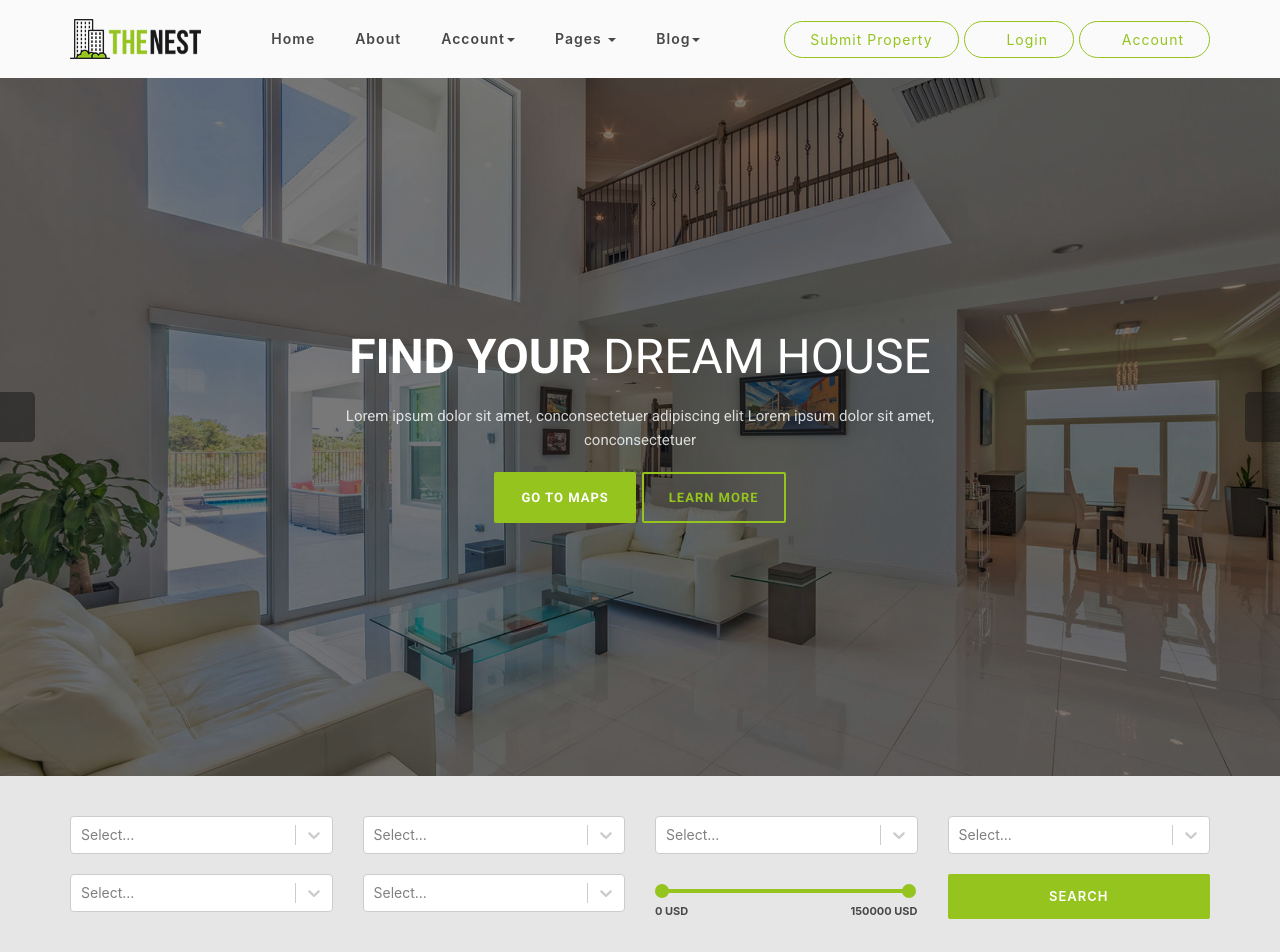
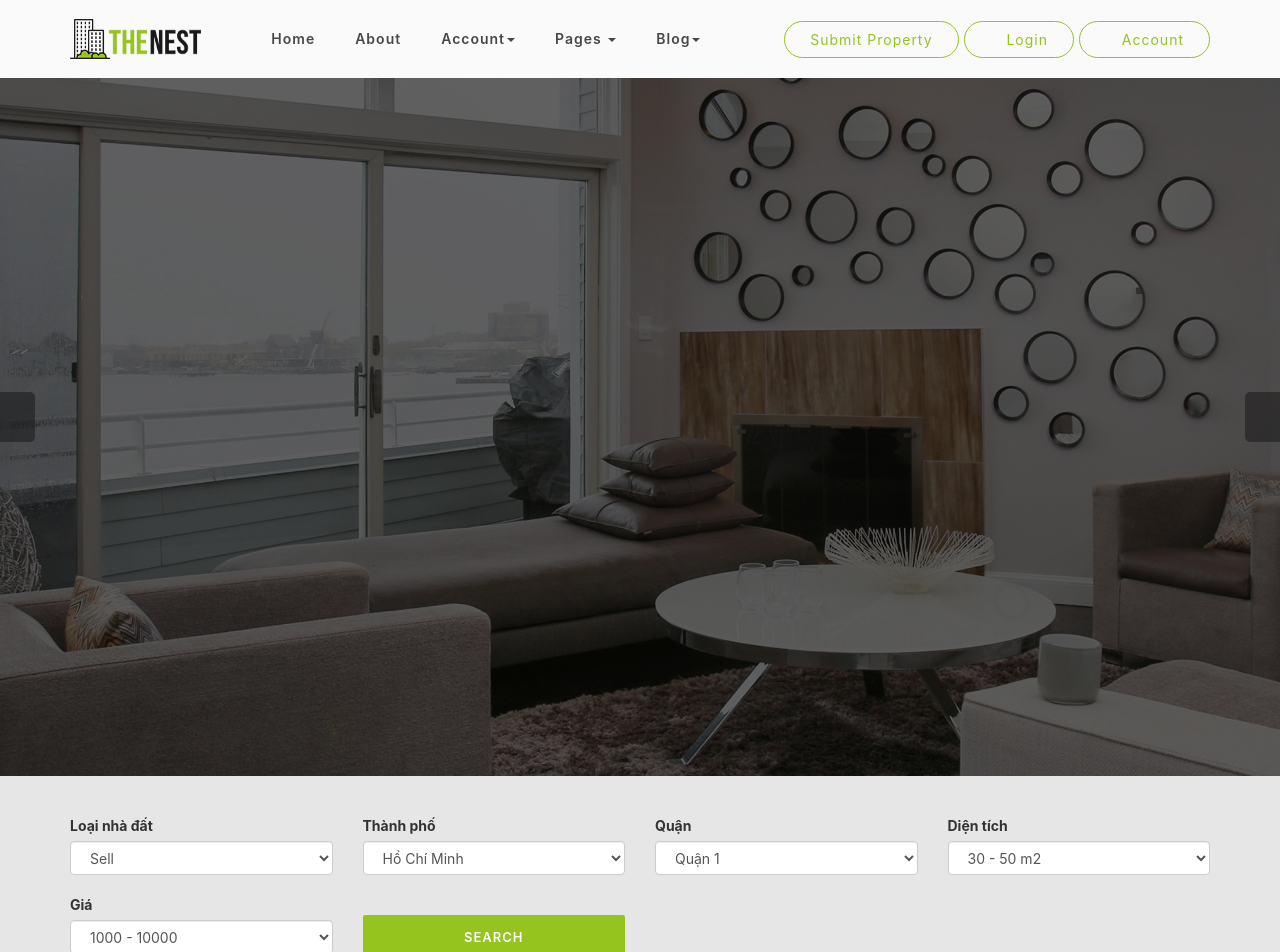
Before and after one commit to dhuant/Front-end-DATN-, a React (Create React App) app in the folder front-end/: page / in a window 1280 px wide. Shown: the top 952 px of the page. Built offline with nearby package versions, Linux system fonts and the light colour scheme; a web font is replaced by a local one; what react-google-maps would draw is missing.

Commit message:
Sửa form search ở trang Home. Gưi request, lấy dữ liệu thành công

```diff
--- a/front-end/package.json
+++ b/front-end/package.json
@@ -3,6 +3,7 @@
   "version": "0.1.0",
   "private": true,
   "dependencies": {
+    "antd": "^3.15.1",
     "axios": "^0.18.0",
     "bootstrap-select": "^1.13.8",
     "react": "^16.8.4",
--- a/front-end/src/App.js
+++ b/front-end/src/App.js
@@ -11,6 +11,7 @@ import Properties from './pages/Properties'
 import EstateList from './pages/EstateList'
 import MyEstateList from './pages/MyEstateList'
 import ChangePassword from './pages/ChangePassword'
+import test from './pages/test'
 
 class App extends Component {
   render() {
@@ -18,16 +19,17 @@ class App extends Component {
       <BrowserRouter>
         <div>
           <Switch>
+            <Route exact path='/test' component={test} />
             <Route exact path='/' component={Home} />
             <Route exact path='/login' component={Login} />
             <Route exact path='/login2' component={Login2} />
-            <Route exact path='/submitproperty' component={SubmitProperty}/>
+            <Route exact path='/submitproperty' component={SubmitProperty} />
             <Route exact path='/maps' component={Map} />
             <Route exact path='/profile' component={Profile} />
             <Route exact path='/properties/:id' component={Properties} />
             <Route exact path='/estatelist' component={EstateList} />
             <Route exact path='/myproperties' component={MyEstateList} />
-            <Route exact path="/changepassword" component={ChangePassword}/>
+            <Route exact path="/changepassword" component={ChangePassword} />
             <Route exact path='/properties' component={Properties} />
           </Switch>
         </div>
--- a/front-end/src/constants/ActionTypes.js
+++ b/front-end/src/constants/ActionTypes.js
@@ -1,2 +1,3 @@
-export const FETCH_ESTATES = 'FETCH_ESTATES';
-export const GET_ESTATE = 'GET_ESTATE';
+export const FETCH_ESTATES_AROUND_CURRENT_LOCATION = 'FETCH_ESTATES_AROUND_CURRENT_LOCATION';
+export const GET_INFO_ESTATE = 'GET_INFO_ESTATE';
+export const GET_LIST_ESTATE_FROM_FORM_SEARCH = 'GET_LIST_ESTATE_FROM_FORM_SEARCH'
--- a/front-end/src/pages/Home.js
+++ b/front-end/src/pages/Home.js
@@ -5,23 +5,73 @@ import Footer from '../components/Footer';
 import Header from '../components/Header';
 import MainHeader from '../components/MainHeader';
 import { withRouter } from 'react-router-dom';
-import Select from 'react-select'
-const options = [
-    { value: 'chocolate', label: 'Chocolate' },
-    { value: 'strawberry', label: 'Strawberry' },
-    { value: 'vanilla', label: 'Vanilla' },
+import * as actions from '../actions/request';
+// import { Select } from 'antd';
+import { connect } from 'react-redux';
+
+const Types = [
+    { value: 'sell', label: 'Sell' },
+    { value: 'sold', label: 'Sold' },
+    { value: 'rented', label: 'Rent' },
 ];
+const ProvinceData = [
+    { value: 'hochiminh', label: 'Hồ Chí Minh' },
+    { value: 'hanoi', label: 'Hà Nội' }];
+const DistrictData = {
+    hochiminh: ['Quận 1', 'Quận 2', 'Tân Phú'],
+    hanoi: ['Hoàn Kiếm', 'Ba Đình', 'Đống Đa'],
+};
 
+const Area = [
+    { value: '30-50', label: '30 - 50 m2' },
+    { value: '70-110', label: '70 - 110 m2' },
+];
+const Price = [
+    { value: '1000-10000', label: '1000 - 10000' },
+    { value: '10000-20000', label: '10000 - 20000' },
+];
 class Home extends Component {
     constructor() {
         super();
         this.state = {
-            selectedOption: null,
+            type: Types[0].value,
+            province: ProvinceData[0].label,
+            districts: DistrictData[ProvinceData[0].value],
+            district: DistrictData[ProvinceData[0].value][0],
+            area: Area[0].value,
+            price: Price[0].value,
         };
     }
-    handleChange = (selectedOption) => {
-        this.setState({ selectedOption });
-        console.log(`Option selected:`, selectedOption);
+    handleProvinceChange = (e) => {
+        let target = e.target;
+        let name = target.name;
+        let value = target.value;
+        const result = ProvinceData.find(city => city.label === value);
+        this.setState({
+            [name]: value,
+            districts: DistrictData[result.value],
+            district: DistrictData[result.value][0],
+        });
+
+    }
+    handleOnChange = (e) => {
+        let target = e.target;
+        let name = target.name;
+        let value = target.value;
+        this.setState({
+            [name]: value,
+        });
+    }
+    onSearch = (e) => {
+        e.preventDefault();
+        let data = {
+            type: this.state.type,
+            address: `${this.state.district}, ${this.state.province}`,
+            area: this.state.area,
+            price: this.state.price
+        }
+        console.log(data);
+        this.props.actGetListEstatesFromFormSearch(data);
     }
     componentDidMount() {
         // if (localStorage.getItem('token') !=== 'true' || ) {
@@ -37,7 +87,13 @@ class Home extends Component {
         this.props.history.push("/properties");
     }
     render() {
-        const { selectedOption } = this.state;
+        let { type, province, districts, district, area, price } = this.state;
+        console.log(type);
+        console.log(province);
+        console.log(district);
+        console.log(area);
+        console.log(price);
+
         return (
             <div>
 
@@ -184,70 +240,108 @@ class Home extends Component {
                                         <div className="row">
                                             <div className="col-lg-3 col-md-3 col-sm-6 col-xs-6">
                                                 <div className="form-group">
-                                                    <Select
-                                                        defaultValue={options[0].label}
-                                                        // value={selectedOption}
-                                                        onChange={this.handleChange}
-                                                        options={options}
-                                                        isClearable
-                                                        name="Area from"
-                                                        className="Area from"
-                                                    />
+                                                    <label>
+                                                        Loại nhà đất
+                                                </label>
+                                                    <select className="form-control"
+                                                        name="type"
+                                                        value={type}
+                                                        onChange={this.handleOnChange}
+                                                        id="sel1">
+                                                        {Types.map((type, index) => <option key={index} value={type.value}>{type.label}</option>)}
+
+                                                    </select>
                                                 </div>
                                             </div>
                                             <div className="col-lg-3 col-md-3 col-sm-6 col-xs-6">
                                                 <div className="form-group">
-                                                <Select
-                                                        defaultValue={options[0].label}
-                                                        // value={selectedOption}
-                                                        onChange={this.handleChange}
-                                                        options={options}
-                                                        isClearable
-                                                        name="Property Status"
-                                                        className="Property Status"
-                                                    />
+                                                    <label>
+                                                        Thành phố
+                                                </label>
+                                                    <select className="form-control"
+                                                        name="province"
+                                                        value={province}
+                                                        onChange={this.handleProvinceChange}
+                                                        id="sel1">
+                                                        {ProvinceData.map((province, index) => <option key={index} value={province.label}>{province.label}</option>)}
+
+                                                    </select>
                                                 </div>
                                             </div>
                                             <div className="col-lg-3 col-md-3 col-sm-6 col-xs-6">
                                                 <div className="form-group">
-                                                    <Select
-                                                        defaultValue={options[0].label}
-                                                        // value={selectedOption}
-                                                        onChange={this.handleChange}
-                                                        options={options}
-                                                        isClearable
-                                                        name="Location"
-                                                    />
+                                                    <label>
+                                                        Quận
+                                                </label>
+                                                    <select className="form-control"
+                                                        name="district"
+                                                        value={district}
+                                                        onChange={this.handleOnChange}
+                                                        id="sel2">
+                                                        {districts.map((district, index) => <option key={index} value={district}>{district}</option>)}
+
+                                                    </select>
                                                 </div>
                                             </div>
                                             <div className="col-lg-3 col-md-3 col-sm-6 col-xs-6">
                                                 <div className="form-group">
-                                                    <Select
-                                                        defaultValue={options[0].label}
-                                                        // value={selectedOption}
-                                                        onChange={this.handleChange}
-                                                        options={options}
-                                                        isClearable
-                                                        name="Property Types"
-                                                    />
+                                                    <label>
+                                                        Diện tích
+                                                </label>
+                                                    <select className="form-control"
+                                                        name="area"
+                                                        value={area}
+                                                        onChange={this.handleOnChange}
+                                                        id="sel2">
+                                                        {Area.map((area, index) => <option key={index} value={area.value}>{area.label}</option>)}
+
+                                                    </select>
                                                 </div>
                                             </div>
                                         </div>
                                         <div className="row">
                                             <div className="col-lg-3 col-md-3 col-sm-6 col-xs-6">
                                                 <div className="form-group">
-                                                    <Select
-                                                        defaultValue={options[0].label}
-                                                        // value={selectedOption}
-                                                        onChange={this.handleChange}
-                                                        options={options}
-                                                        isClearable
-                                                        name="Bedrooms"
-                                                    />
+                                                    <label>
+                                                        Giá
+                                                </label>
+                                                    <select className="form-control"
+                                                        name="price"
+                                                        value={price}
+                                                        onChange={this.handleOnChange}
+                                                        id="sel2">
+                                                        {Price.map((price, index) => <option key={index} value={price.value}>{price.label}</option>)}
+
+                                                    </select>
                                                 </div>
                                             </div>
+                                            {/* <div className="col-lg-3 col-md-3 col-sm-6 col-xs-6">
+
+                                                <Select
+                                                    defaultValue={provinceData[0]}
+                                                    style={{ width: 120 }}
+                                                    onChange={this.handleProvinceChange}
+                                                >
+                                                    {provinceData.map(province => <Option key={province}>{province}</Option>)}
+                                                </Select>
+                                            </div>
                                             <div className="col-lg-3 col-md-3 col-sm-6 col-xs-6">
+
+                                                <Select
+                                                    style={{ width: 120 }}
+                                                    value={this.state.secondCity}
+                                                    onChange={this.onSecondCityChange}
+                                                >
+                                                    {cities.map(city => <Option key={city}>{city}</Option>)}
+                                                </Select>
+                                            </div> */}
+
+
+                                            {/* <div className="col-lg-3 col-md-3 col-sm-6 col-xs-6">
                                                 <div className="form-group">
+                                                <label>
+                                                    Loại nhà đất
+                                                </label>
                                                 <Select
 
                                                         // value={selectedOption}
@@ -260,6 +354,9 @@ class Home extends Component {
                                             </div>
                                             <div className="col-lg-3 col-md-3 col-sm-6 col-xs-6">
                                                 <div className="form-group">
+                                                <label>
+                                                    Loại nhà đất
+                                                </label>
                                                     <div className="range-slider">
                                                         <div
                                                             data-min={0}
@@ -273,10 +370,11 @@ class Home extends Component {
                                                         <div className="clearfix" />
                                                     </div>
                                                 </div>
-                                            </div>
+                                            </div> */}
                                             <div className="col-lg-3 col-md-3 col-sm-6 col-xs-6 ">
+                                                <br />
                                                 <div className="form-group">
-                                                    <button className="search-button">Search</button>
+                                                    <button onClick={this.onSearch} className="search-button" type="submit">Search</button>
                                                 </div>
                                             </div>
                                         </div>
@@ -1374,5 +1472,14 @@ class Home extends Component {
         );
     }
 }
-
-export default (withRouter(Home));
+const mapDispathToProp = (dispatch) => {
+    return {
+        actGetListEstatesFromFormSearch: (data) => dispatch(actions.actGetListEstatesFromFormSearch(data))
+    }
+}
+const mapStateToProp = (state) => {
+    return {
+        estates: state.estates
+    }
+}
+export default connect(mapStateToProp, mapDispathToProp)(withRouter(Home));
--- /dev/null
+++ b/front-end/src/pages/test.js
@@ -0,0 +1,108 @@
+import React, { Component } from 'react';
+import Select from 'react-select';
+
+
+const Option = Select.Option;
+const provinceData = [{ value: 'hochiminh', label: 'Hồ Chí Minh' }, { value: 'hanoi', label: 'Hà Nội' }];
+const districtData = {
+    hochiminh: ['Quận 1', 'Quận 2', 'Tân Phú'],
+    hanoi: ['Hoàn Kiếm', 'Ba Đình', 'Đống Đa'],
+};
+
+class test extends Component {
+    constructor(props) {
+        super(props);
+        this.state = {
+            city: provinceData[0].label,
+            cities: districtData[provinceData[0].value],
+            secondCity: districtData[provinceData[0].value][0]
+        }
+    }
+    handleProvinceChange = (e) => {
+        let target = e.target;
+        let name = target.name;
+        let value = target.value;
+        const result = provinceData.find(city => city.label === value);
+        console.log(result);
+        this.setState({
+            [name]: value,
+            cities: districtData[result.value],
+            secondCity: districtData[result.value][0],
+        });
+
+    }
+    handleSecondCityChange = (e) => {
+        let target = e.target;
+        let name = target.name;
+        let value = target.value;
+        this.setState({
+            [name]: value,
+        });
+
+    }
+
+    render() {
+        console.log(this.state.city);
+        console.log(this.state.cities);
+        console.log(this.state.secondCity);
+        let { cities } = this.state;
+        return (
+            <div>
+                {/* <Select
+                    defaultValue={provinceData[0].label}
+                    style={{ width: 120 }}
+                    onChange={this.handleProvinceChange}
+                >
+                    {provinceData.map(province => <Option key={province}>{province}</Option>)}
+                </Select> */}
+                <div className="row">
+                    <div className="col-lg-3 col-md-3 col-sm-6 col-xs-6">
+                        <div className="form-group">
+                            <label for="sel1">Select list:</label>
+                            <select className="form-control"
+                                name="city"
+                                value={this.state.city}
+                                onChange={this.handleProvinceChange}
+                                id="sel1">
+                                {provinceData.map((province, index) => <option key={index} value={province.label}>{province.label}</option>)}
+
+                            </select>
+                        </div>
+                    </div>
+                    <div className="col-lg-3 col-md-3 col-sm-6 col-xs-6">
+                        <div className="form-group">
+                            <label for="sel1">Select list:</label>
+                            <select className="form-control"
+                                name="secondCity"
+                                value={this.state.secondCity}
+                                onChange={this.handleSecondCityChange}
+                                id="sel2">
+                                {cities.map((city, index) => <option key={index} value={city}>{city}</option>)}
+
+                            </select>
+                        </div>
+                    </div>
+                    {/* <div className="col-lg-3 col-md-3 col-sm-6 col-xs-6">
+                        <div className="form-group">
+                            <label>
+                                Quận (huyện)
+                                                        </label>
+                            <Select
+                                //defaulValue={Types[0].label}
+                                value={this.state.secondCity}
+                                onChange={this.handleTypeChange}
+                                options={cityData}
+                                placeholder="Select type of estate"
+                                //isClearable
+                                name="type"
+                                className="Type"
+                            />
+                        </div>
+                    </div> */}
+                </div>
+            </div>
+        );
+    }
+}
+
+export default test;
--- a/front-end/src/reducers/InfoEstate.js
+++ b/front-end/src/reducers/InfoEstate.js
@@ -4,7 +4,7 @@ const estateInfo = (state = initialState, action) => {
     // var index = -1;
     // var { id, estate } = action;
     switch (action.type) {
-        case Types.GET_ESTATE:
+        case Types.GET_INFO_ESTATE:
             state = action.info;
             console.log(state);
             return {...state};
```
Also changed, not shown: front-end/src/actions/index.js (+8 -2 lines), front-end/src/actions/request.js (+10 -2 lines), front-end/src/reducers/estates.js (+6 -2 lines), 1 other file (tests, documents, lock files or other folders).
